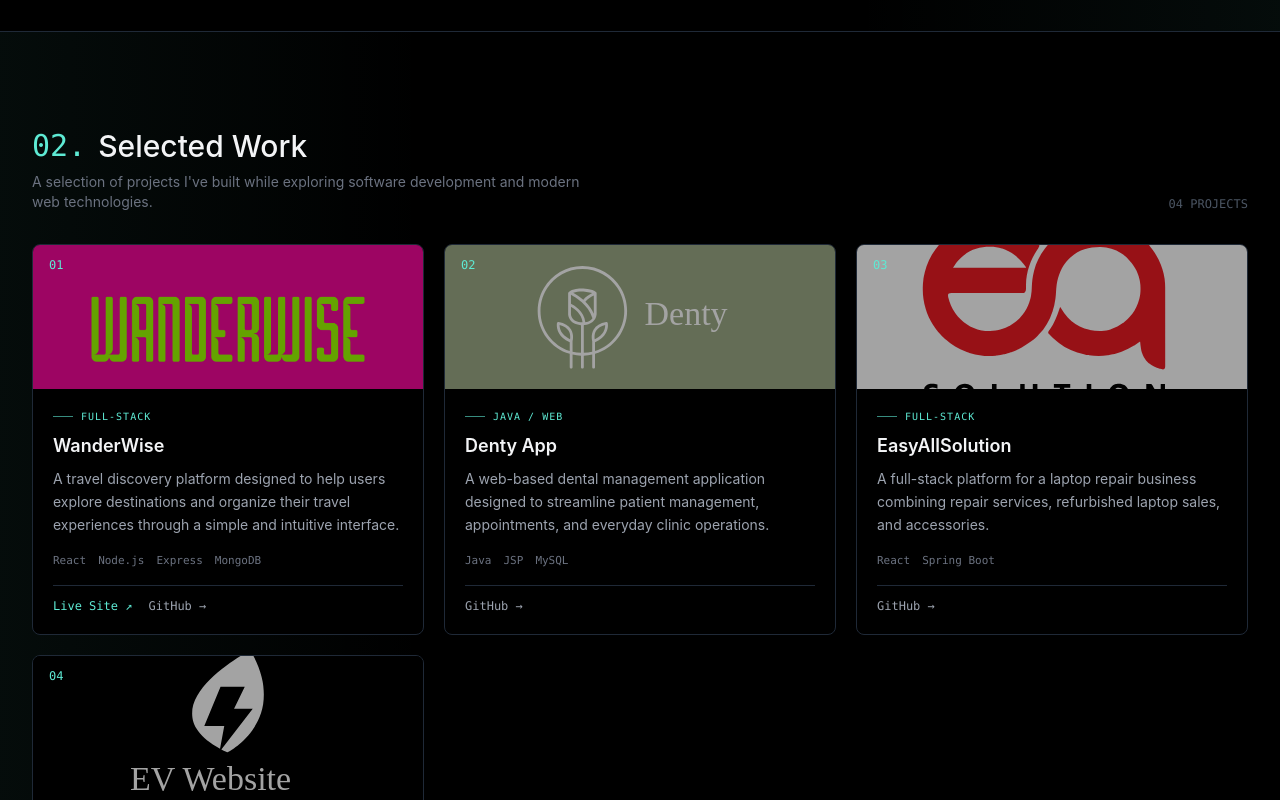
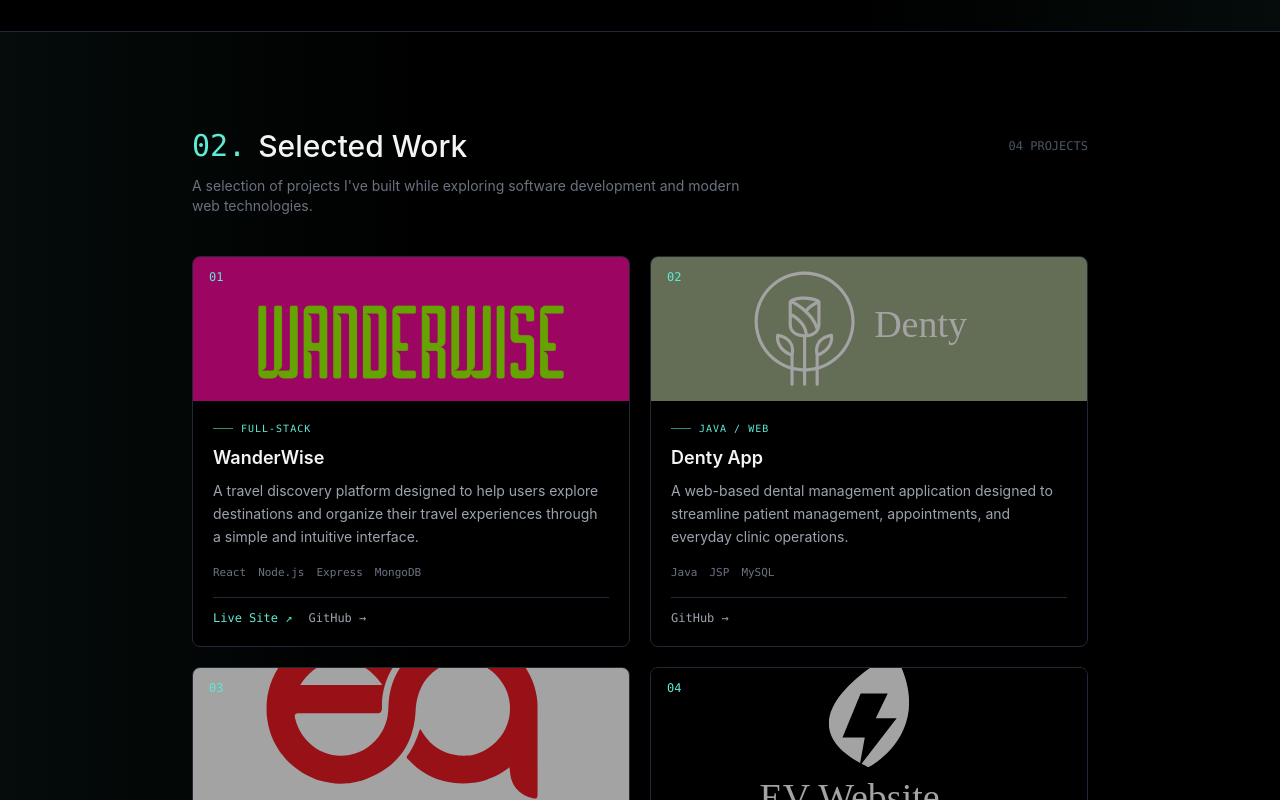
Before and after one commit to rohannnnn17/Portfolio, a Next.js app: page / in a window 1280 px wide. Shown: the part 2000-2800 px from the top of the page. Built offline with nearby package versions, Linux system fonts and the light colour scheme.

Commit message:
Updated Project.tsx
Centred the Content

```diff
--- a/src/app/components/Project.tsx
+++ b/src/app/components/Project.tsx
@@ -157,9 +157,10 @@ const Projects: React.FC = () => {
       aria-labelledby="projects-heading"
     >
       <div className="relative z-10 container mx-auto px-4 sm:px-6 lg:px-8">
+        <div className="mx-auto max-w-4xl">
           {/* Section Header */}
-        <div className="mb-8 flex items-end justify-between">
-          <div>
+          <div className="mb-10">
+            <div className="flex items-center justify-between">
               <h2
                 id="projects-heading"
                 className="flex items-center text-2xl font-medium text-gray-100 md:text-3xl"
@@ -168,22 +169,23 @@ const Projects: React.FC = () => {
                 Selected Work
               </h2>
 
-            <p className="mt-2 max-w-xl text-sm text-gray-500">
-              A selection of projects I've built while exploring software
-              development and modern web technologies.
-            </p>
-          </div>
-
               <span className="hidden font-mono text-xs text-gray-600 sm:block">
                 04 PROJECTS
               </span>
             </div>
 
+            <p className="mt-3 max-w-xl text-sm text-gray-500">
+              A selection of projects I&apos;ve built while exploring software
+              development and modern web technologies.
+            </p>
+          </div>
+
           {/* Projects */}
-        <div className="grid grid-cols-1 gap-5 sm:grid-cols-2 lg:grid-cols-3">
+          <div className="grid grid-cols-1 gap-5 sm:grid-cols-2">
             {projects.map((project) => (
               <ProjectCard key={project.number} {...project} />
             ))}
+          </div>
         </div>
       </div>
 
```
Lines whose indentation alone changed are shown as unchanged.
